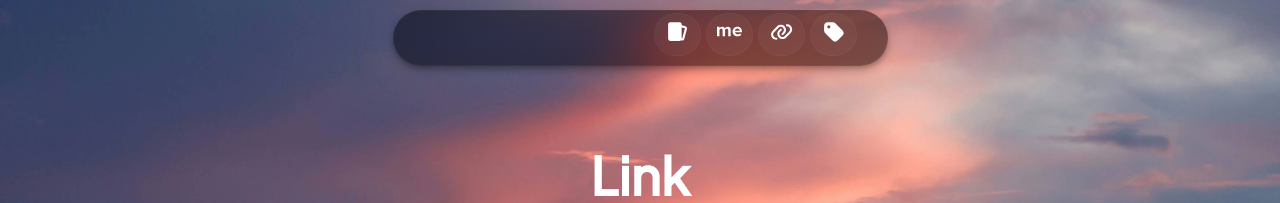
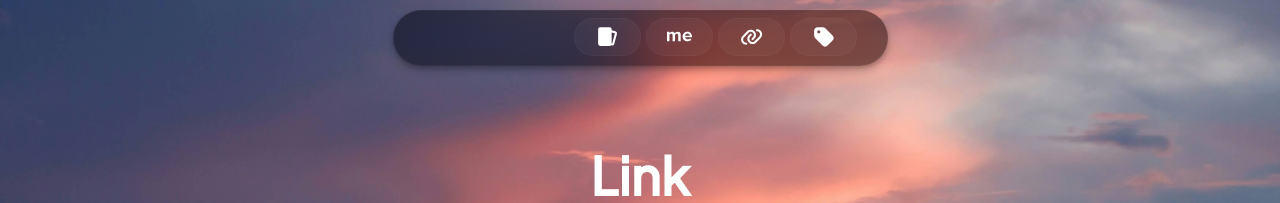
Before and after one commit to link9596/qwq, a Jekyll site: the page built from index.html, in a window 1280 px wide. Shown: the top 203 px of the page. Built offline with Jekyll 4.4.1, drawn with Linux system fonts in a browser that asks for light colours; the list of posts is cut into pages by our own code.

Commit message:
Update site-header.html

```diff
--- a/_includes/site-header.html
+++ b/_includes/site-header.html
@@ -27,7 +27,7 @@
             {% if my_page.title %}
               {% if my_page.title contains "404" %}
               {% else %}
-                <a class="page-link" href="{{ my_page.url | relative_url }}"><img src="{{ my_page.icon | escape }}"></a>
+                <a class="page-link" href="{{ my_page.url | relative_url }}"><img style="margin: 0px 10px -5px;" src="{{ my_page.icon | escape }}"></a>
               {% endif %}
             {% endif %}
           {% endfor %}
```
